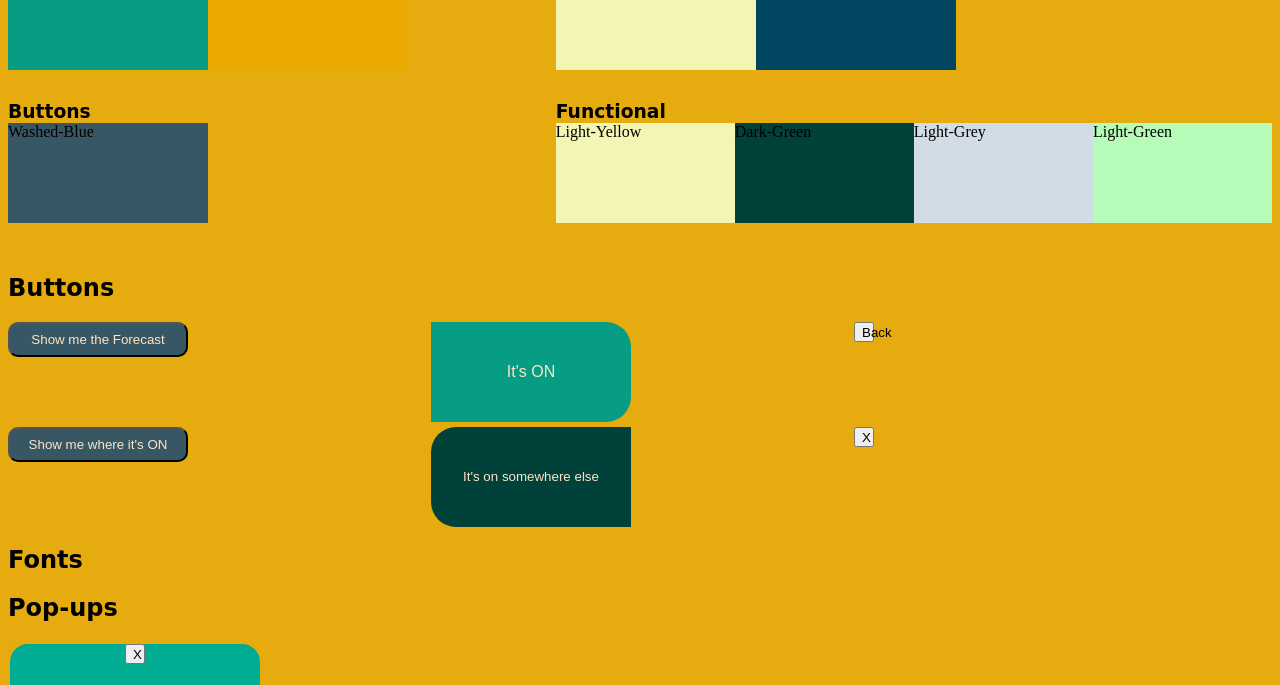
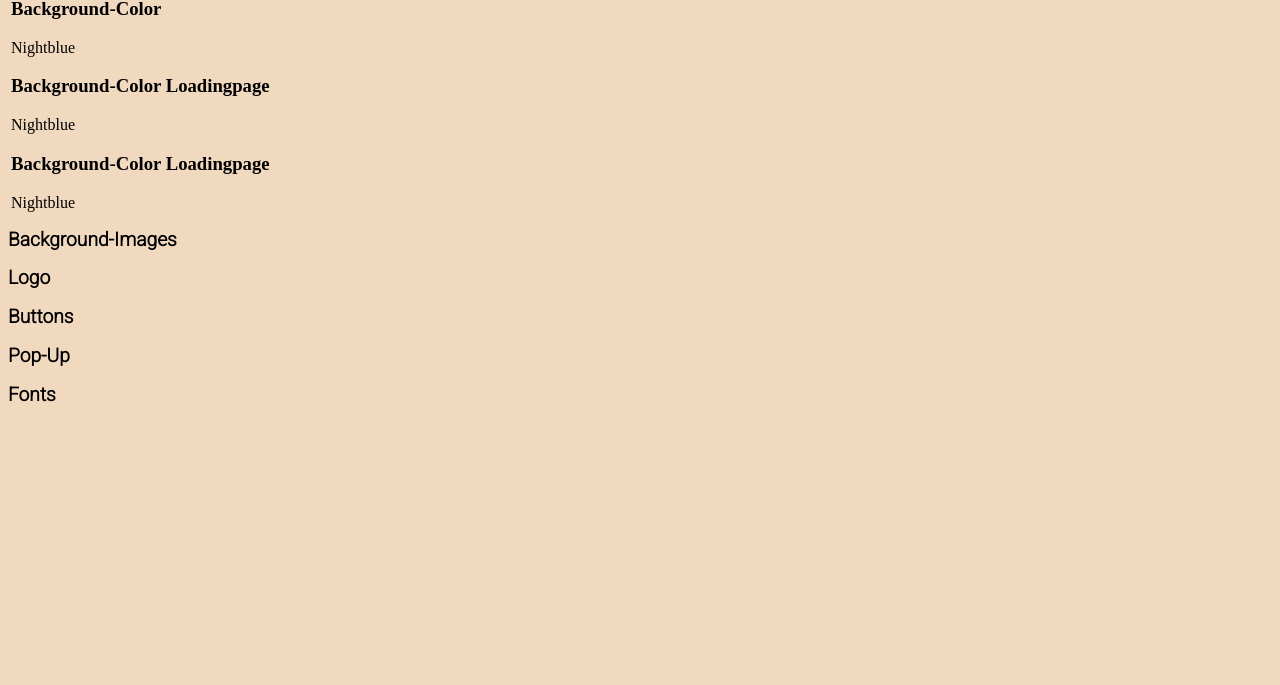
Before and after one commit to kajenmaira/Its-on, a plain HTML site: page It's on/styleguide/index.html in a window 1280 px wide. Shown: the part 294-979 px from the top of the page. After the commit the page ends 800 px from the top, so only its background shows below. Drawn offline with Linux system fonts and the light colour scheme; a web font is replaced by a local one.

Commit message:
styleguide

```diff
--- a/It's on/styleguide/index.html
+++ b/It's on/styleguide/index.html
@@ -35,71 +35,38 @@
                     <a href="#forecast" class="menu__link">Forecast</a>
                 </li>
             </ul>
+
         </nav>
     </header>
 
-    <main class="main">
+    <main>
+        <section class="colors">
+        <h2>Colors</h2>
+        <ul class="colorlist">
+            <h3>Background</h3>
+            <li class="color__oceanblue">
+                <p>Oceanblue</p>
 
-    <h2 class="title">Colors</h2>
-    <section class="module" id="colors">
-            <h3 class="title__brand">Brand</h3>
-        <article class="cp color-preview__brand">
-            <p class="block teal">Teal</p>
-            <p class="block deep-yellow">Deep-Yellow</p>
-        </article>
-            <h3 class="title__bg">Background</h3>
-        <article class="cp color-preview__bg">
-            <p class="block light-yellow">Light-Yellow</p>
-            <p class="block dark-blue">Dark-Blue</p>
-        </article>
-            <h3 class="title__btns">Buttons</h3>
-        <article class="cp color-preview__btns">
-            <p class="block washed-blue">Washed-Blue</p>
-        </article>
-            <h3 class="title__func">Functional</h3>
-        <article class="cp color-preview__func">
-            <p class="block light-yellow">Light-Yellow</p>
-            <p class="block dark-green">Dark-Green</p>
-            <p class="block light-grey">Light-Grey</p>
-            <p class="block light-green">Light-Green</p>
-        </article>
-    </section>
+            </li>
+            <h3>Background-Color</h3>
+            <li class="color__nightblue">
+                <p>Nightblue</p>
+            </li><h3>Background-Color Loadingpage</h3>
+            <li class="color__nightblue">
+                <p>Nightblue</p>
+            </li><h3>Background-Color Loadingpage</h3>
+            <li class="color__nightblue">
+                <p>Nightblue</p>
+            </li>
+        </ul>
 
-    <section class="module" id="buttons">
-        <h2 class="title">Buttons</h2>
-        <article class="button-preview">
-            <button class="show-forecast">Show me the Forecast</button>
-            <button class="its-on">It's ON</button>
-            <button class="back">Back</button>
-            <button class="show-forecast">Show me where it's ON</button>
-            <button class="somewhere-else">It's on somewhere else</button>
-            <button class="exit">X</button>
-        </article>
-   </section>
+        </section>
+        <h2>Background-Images</h2>
+        <h2>Logo</h2>
+        <h2>Buttons</h2>
+        <h2>Pop-Up</h2>
+        <h2>Fonts</h2>
 
-    <section class="module" id="fonts">
-        <h2 class="title">Fonts</h2>
-    </section>
-
-    <section class="module" id="pop-ups">
-        <h2 class="title">Pop-ups</h2>
-        <article class="pop-up__its-on">
-            <button class="exit">X</button>
-            <h2 class="popupheader" >IT'S ON!</h2>
-            <p>
-                - Take your board - <br>
-                - leave work - <br>
-                   - go surf! - <br>
-            </p>
-            <button class="show-forecast">Show Forecast</button>
-        </article>
-
-    </section>
-
-    <section class="module" id="forecast">
-        <h2 class="title">Forecast</h2>
-    </section>
-
-</main>
+    </main>
 </body>
 </html>
--- a/It's on/styleguide/styleguide.scss
+++ b/It's on/styleguide/styleguide.scss
@@ -6,21 +6,23 @@ font-family: 'Roboto', sans-serif;
 */
 
 body {
-  background-color: #e5ab0f;
+  background-color: #F1D9C0;
 }
 
-h1 {
-  font-family: "Raleway Dots", cursive;
+h1{
+  font-family: 'Raleway', sans-serif;
   text-align: center;
 }
-h2,
-h3 {
-  font-family: "Raleway Dots", cursive;
+h2{
+    font-family: 'Roboto', sans-serif;
+    font-size: 1.2em;
 }
+
 .menu {
   text-align: right;
   display: flex;
   justify-content: flex-start;
+
 }
 
 .menu__link {
@@ -38,7 +40,8 @@ h3 {
   font-weight: bold;
   top: 0;
   left: 0;
-  color: rgb(225, 228, 180);
+  text-decoration: underline rgb(36, 35, 35);
+
 }
 
 .menu__list {
@@ -46,17 +49,29 @@ h3 {
   grid-template-columns: 1fr 1fr 1fr 1fr 1fr;
   width: 100vw;
   padding: 1rem 2rem;
-  background-color: #4da08f;
-  border-radius: 20px;
   margin: 0 0 1rem 0;
   min-width: 300px;
   justify-items: center;
+  margin: 0;
 }
 
 .menu__item {
   display: block;
 }
+
+ul {
+    list-style-type:none;
+}
+
+.colorlist {
+    padding-left: 3px;
+}
+
+
+
+
 // COLORS STYLING---------------------------
+/*
 .cp {
   display: flex;
 }
@@ -183,3 +198,4 @@ h3 {
 #pop-ups {
   font-family: "Roboto", sans-serif;
 }
+*/
--- a/It's on/styles/style.scss
+++ b/It's on/styles/style.scss
@@ -108,7 +108,6 @@ body {
 }
 
 /* Loadingpage */
-<<<<<<< HEAD
 .bodyloadingscreen{
     background: url(background-loadingpage-newnew.png) no-repeat center center fixed;
 -webkit-background-size: cover;
@@ -116,15 +115,6 @@ body {
 -o-background-size: cover;
 background-size: cover;
 background-attachment: fixed;
-=======
-.bodyloadingscreen {
-  background: url(loadingpage.png) no-repeat center center fixed;
-  -webkit-background-size: cover;
-  -moz-background-size: cover;
-  -o-background-size: cover;
-  background-size: cover;
-  background-attachment: fixed;
->>>>>>> 2b1daa7acfec1aeb708a41c2f8d89e7c70281d19
 }
 .loadingscreen__img {
   -webkit-animation: spin 8s linear infinite; /* Safari */
```
Also changed, not shown: It's on/styleguide/styleguide.css.
